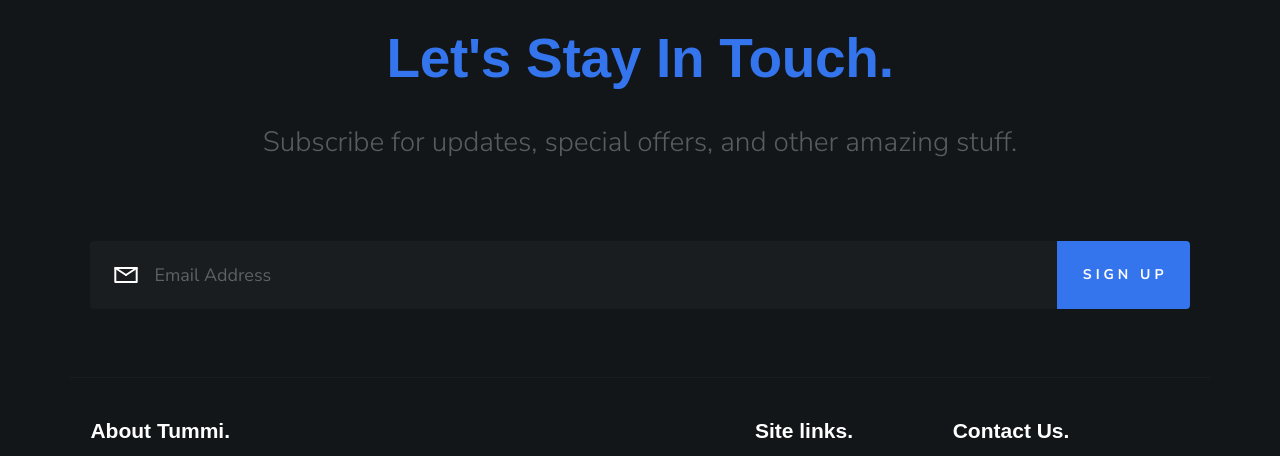
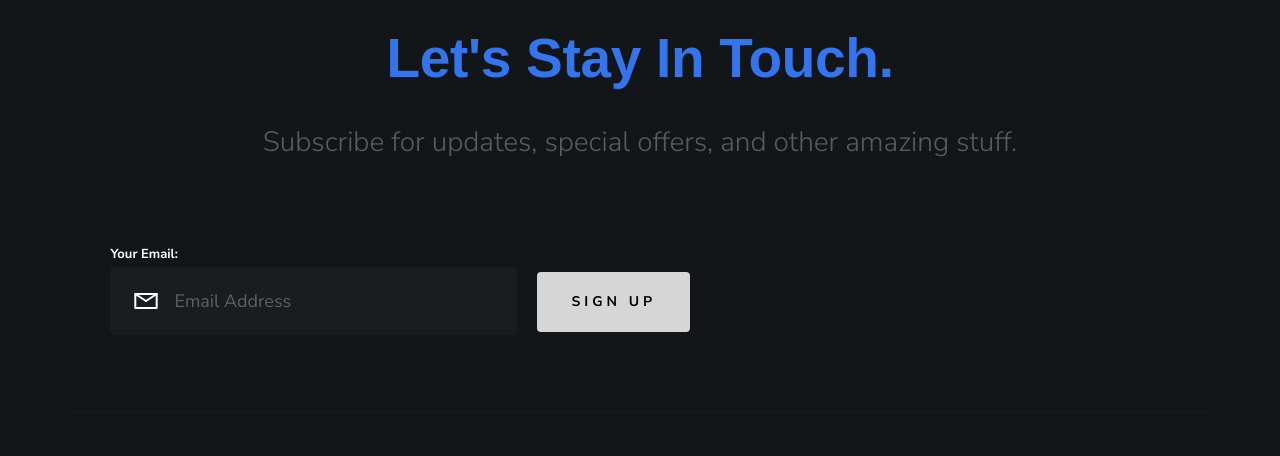
Before and after one commit to hill0106/Tummi, a plain HTML site: page index.html in a window 1280 px wide. Shown: the part 5168-5624 px from the top of the page. Drawn offline with Linux system fonts and the light colour scheme; a web font is replaced by a local one.

Commit message:
form update

```diff
--- a/index.html
+++ b/index.html
@@ -505,15 +505,12 @@
 
             <div class="col-full footer__subscribe end">
                 <div class="subscribe-form">
-                    <form id="mc-form" class="group" novalidate="true" method="POST" name="Contact Form" data-netlify="true">
-
-                        <input type="email" value="" name="EMAIL" class="email" id="mc-email" placeholder="Email Address" required="">
-
-                        <input type="submit" name="subscribe" value="Sign Up">
-
-                        <label for="mc-email" class="subscribe-message"></label>
-
-                    </form>
+                    <form name="contact" method="POST" data-netlify="true" id="mc-form" class="group">
+                        <div style="display: flex; align-items: center;">
+                          <label>Your Email: <input type="email" name="email" placeholder="Email Address" required/></label>
+                          <button type="submit" style="margin: 0">Sign Up</button>
+                        </div>
+                      </form>
                 </div>
             </div>
 
```
